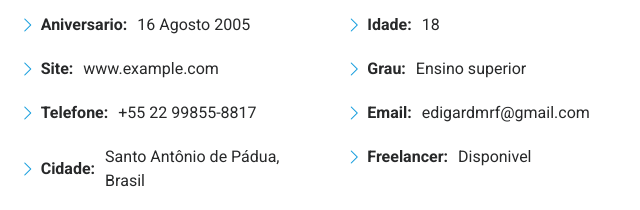
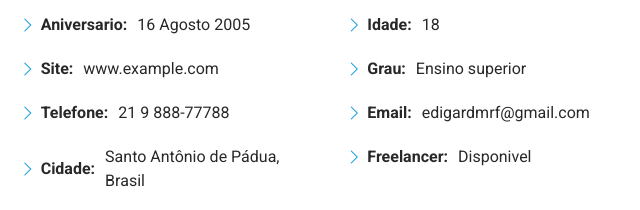
Before and after one commit to EdigarADSys/portfolio, a plain HTML site: page index.html in a window 1280 px wide. Shown: the part 1166-1376 px from the top of the page, 619-1259 px from the left. Drawn offline with Linux system fonts and the light colour scheme.

Commit message:
Correção de numero de telefone

```diff
--- a/index.html
+++ b/index.html
@@ -125,7 +125,7 @@
                 <ul>
                   <li><i class="bi bi-chevron-right"></i> <strong>Aniversario:</strong> <span>16 Agosto 2005</span></li>
                   <li><i class="bi bi-chevron-right"></i> <strong>Site:</strong> <span>www.example.com</span></li>
-                  <li><i class="bi bi-chevron-right"></i> <strong>Telefone:</strong> <span>+55 22 99855-8817</span></li>
+                  <li><i class="bi bi-chevron-right"></i> <strong>Telefone:</strong> <span>21 9 888-77788 </span></li>
                   <li><i class="bi bi-chevron-right"></i> <strong>Cidade:</strong> <span>Santo Antônio de Pádua, Brasil</span></li>
                 </ul>
               </div>
```
